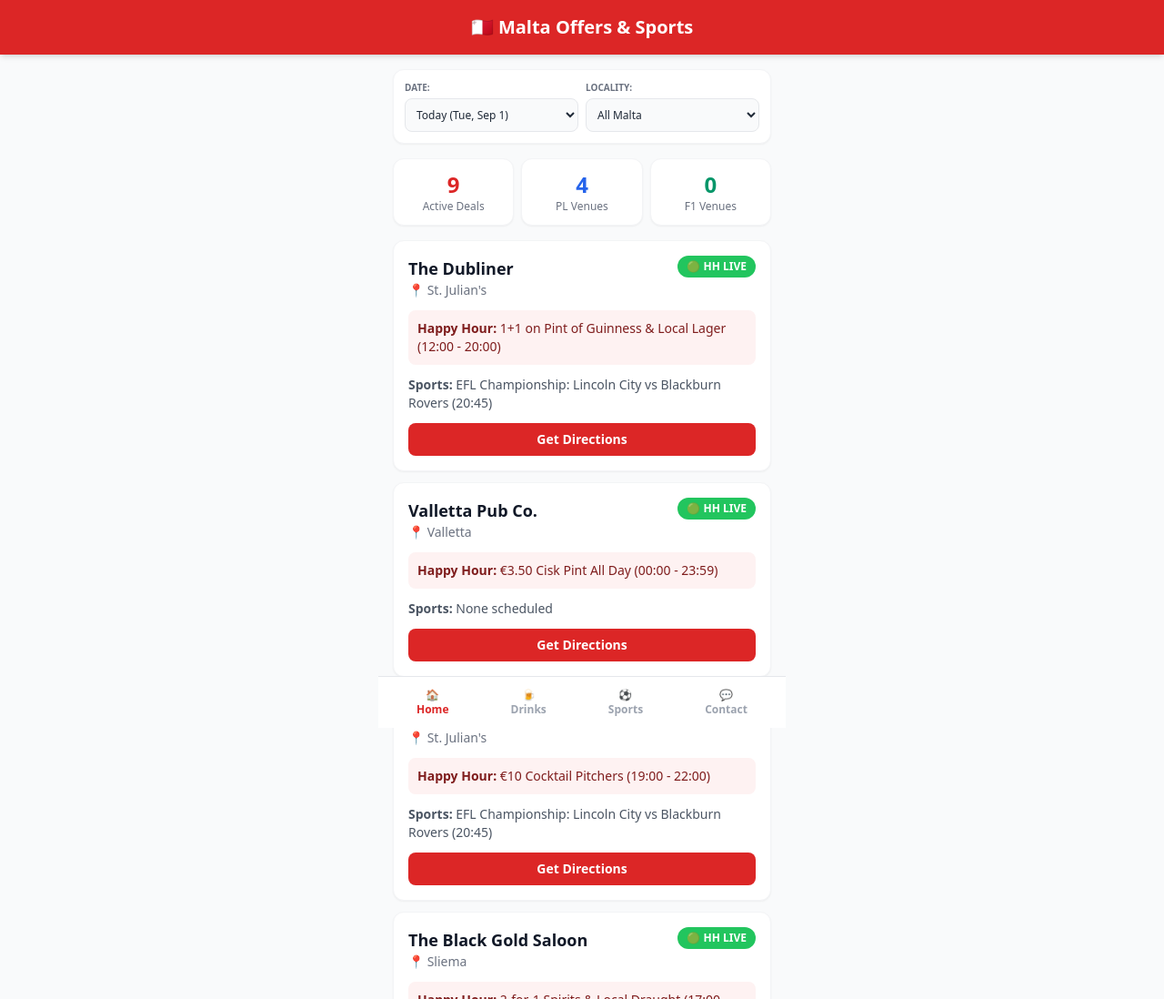
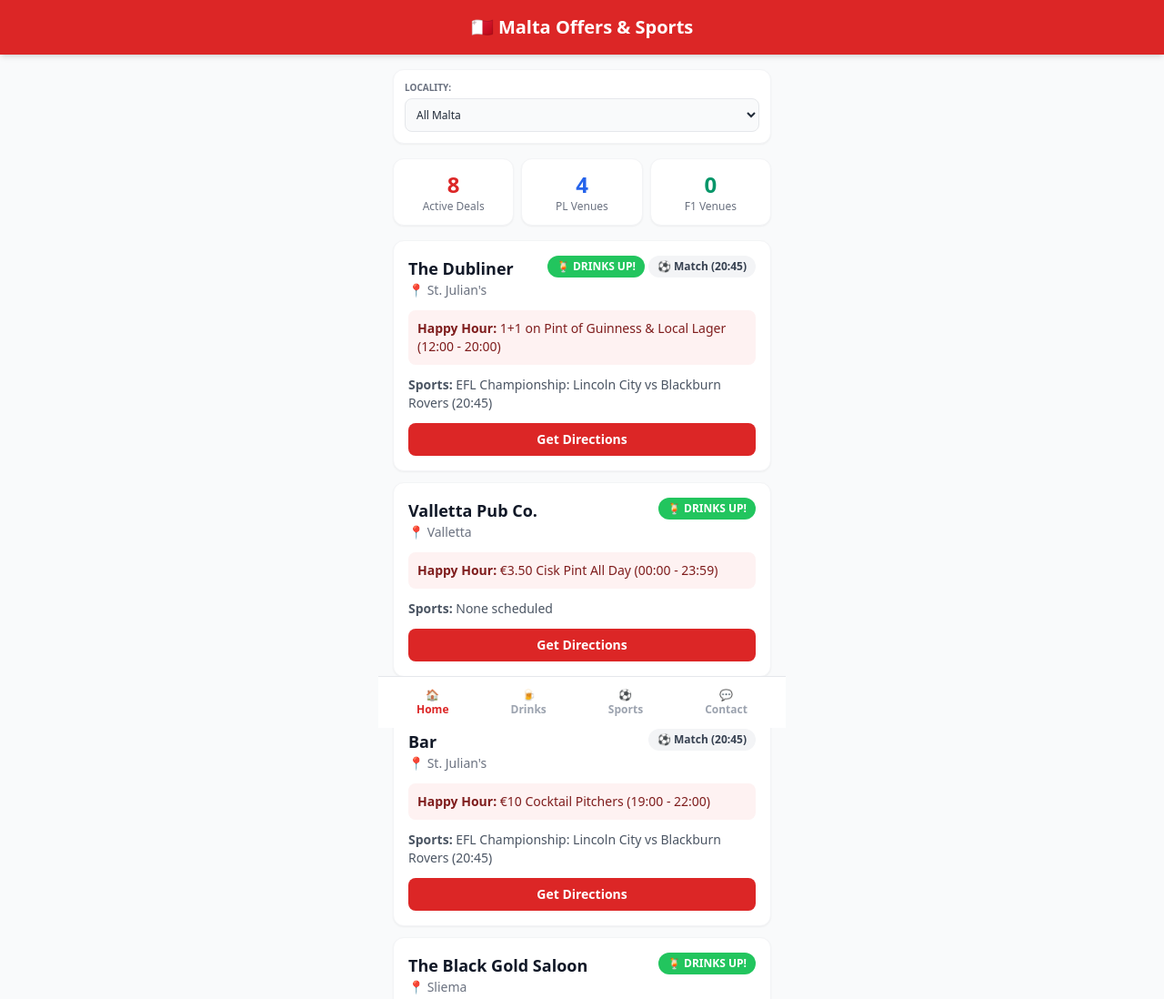
Before and after one commit to tmica554/malta-offers, a plain HTML site: page index.html in a window 1280 px wide. Shown: the top 1098 px of the page at 91% size. Drawn offline with nearby package versions, Linux system fonts and the light colour scheme.

Commit message:
Add files via upload

```diff
--- a/app.js
+++ b/app.js
@@ -40,71 +40,131 @@
   }
 }
 
-// Generate badges for Happy Hour AND Live Sports
-function getBadgesHtml(venue, dateSports, isDealAvailable, isSelectedToday) {
-  let badges = [];
+// Evaluate Happy Hour availability & time window
+function getHHStatus(venue, selectedDateStr) {
+  if (!venue.happyHour || !venue.happyHour.active || !venue.happyHour.days) {
+    return { valid: false, status: 'none' };
+  }
+
+  const selectedDateObj = new Date(selectedDateStr + 'T00:00:00');
+  const selectedDayName = DAYS_SHORT[selectedDateObj.getDay()];
+
+  if (!venue.happyHour.days.includes(selectedDayName)) {
+    return { valid: false, status: 'none' };
+  }
+
+  const isToday = selectedDateStr === getTodayString();
+  if (!isToday) {
+    return { valid: true, status: 'scheduled' };
+  }
+
+  if (!venue.happyHour.startTime || !venue.happyHour.endTime) {
+    return { valid: false, status: 'none' };
+  }
 
   const now = new Date();
   const currentMins = now.getHours() * 60 + now.getMinutes();
-
-  // 1. Happy Hour Badge
-  if (isDealAvailable && venue.happyHour.startTime && venue.happyHour.endTime) {
-    if (!isSelectedToday) {
-      badges.push('<span class="bg-blue-100 text-blue-700 text-xs px-2.5 py-1 rounded-full font-bold">🍺 HH Scheduled</span>');
-    } else {
   const [sH, sM] = venue.happyHour.startTime.split(':').map(Number);
   const startMins = sH * 60 + sM;
   const [eH, eM] = venue.happyHour.endTime.split(':').map(Number);
   const endMins = eH * 60 + eM;
 
+  // EXPIRED DEAL: Automatically hide if current time passed end time
+  if (currentMins >= endMins) {
+    return { valid: false, status: 'ended' };
+  }
+
   if (currentMins >= startMins && currentMins < endMins) {
     const minsLeft = endMins - currentMins;
     if (minsLeft <= 30) {
-          badges.push(`<span class="bg-red-600 text-white text-xs px-2.5 py-1 rounded-full font-bold animate-pulse">🚨 LAST DRINK (${minsLeft}m left)</span>`);
+      return { valid: true, status: 'last_drink', minsLeft };
+    }
+    return { valid: true, status: 'live' };
+  }
+
+  if (currentMins < startMins && (startMins - currentMins) <= 60) {
+    const minsUntil = startMins - currentMins;
+    return { valid: true, status: 'starting_soon', minsUntil };
+  }
+
+  if (currentMins < startMins) {
+    return { valid: true, status: 'later_today' };
+  }
+
+  return { valid: false, status: 'none' };
+}
+
+// Filter valid sports (hiding finished matches on today's view)
+function getValidSports(venue, selectedDateStr) {
+  const isToday = selectedDateStr === getTodayString();
+  const now = new Date();
+  const currentMins = now.getHours() * 60 + now.getMinutes();
+
+  return (venue.sports || []).filter(s => {
+    if (s.date !== selectedDateStr) return false;
+    if (isToday && s.time) {
+      const [mH, mM] = s.time.split(':').map(Number);
+      const matchStartMins = mH * 60 + mM;
+      if (currentMins >= matchStartMins + 115) return false; // Match finished
+    }
+    return true;
+  });
+}
+
+function getBadgesHtml(hhInfo, validSports, isSelectedToday) {
+  let badges = [];
+  const now = new Date();
+  const currentMins = now.getHours() * 60 + now.getMinutes();
+
+  // Happy Hour Badges
+  if (hhInfo.valid) {
+    if (!isSelectedToday) {
+      badges.push('<span class="bg-blue-100 text-blue-700 text-xs px-2.5 py-1 rounded-full font-bold">🍺 HH Scheduled</span>');
     } else {
-          badges.push('<span class="bg-green-500 text-white text-xs px-2.5 py-1 rounded-full font-bold">🟢 HH LIVE</span>');
-        }
-      } else if (currentMins < startMins && (startMins - currentMins) <= 60) {
-        const minsUntil = startMins - currentMins;
-        badges.push(`<span class="bg-amber-500 text-white text-xs px-2.5 py-1 rounded-full font-bold">🍊 HH IN ${minsUntil}M</span>`);
+      if (hhInfo.status === 'live') {
+        badges.push('<span class="bg-green-500 text-white text-xs px-2.5 py-1 rounded-full font-bold">🍹 DRINKS UP!</span>');
+      } else if (hhInfo.status === 'last_drink') {
+        badges.push(`<span class="bg-red-600 text-white text-xs px-2.5 py-1 rounded-full font-bold animate-pulse">🚨 LAST DRINK (${hhInfo.minsLeft}m left)</span>`);
+      } else if (hhInfo.status === 'starting_soon') {
+        badges.push(`<span class="bg-amber-500 text-white text-xs px-2.5 py-1 rounded-full font-bold">🍊 HH IN ${hhInfo.minsUntil}M</span>`);
+      } else if (hhInfo.status === 'later_today') {
+        badges.push('<span class="bg-gray-100 text-gray-700 text-xs px-2.5 py-1 rounded-full font-bold">🍺 HH Today</span>');
       }
     }
   }
 
-  // 2. Sports Badge
-  if (dateSports.length > 0) {
+  // Sports Badges
+  if (validSports.length > 0) {
     if (!isSelectedToday) {
       badges.push('<span class="bg-indigo-100 text-indigo-700 text-xs px-2.5 py-1 rounded-full font-bold">⚽ Match Day</span>');
     } else {
-      dateSports.forEach(s => {
+      validSports.forEach(s => {
         if (s.time) {
           const [mH, mM] = s.time.split(':').map(Number);
           const matchStartMins = mH * 60 + mM;
-          const matchEndMins = matchStartMins + 115; // Estimated 115 min broadcast
+          const matchEndMins = matchStartMins + 115;
 
           if (currentMins >= matchStartMins && currentMins < matchEndMins) {
             badges.push('<span class="bg-emerald-600 text-white text-xs px-2.5 py-1 rounded-full font-bold animate-pulse">⚽ MATCH LIVE</span>');
           } else if (currentMins < matchStartMins && (matchStartMins - currentMins) <= 60) {
             const minsUntil = matchStartMins - currentMins;
             badges.push(`<span class="bg-blue-600 text-white text-xs px-2.5 py-1 rounded-full font-bold">⚽ KICKOFF IN ${minsUntil}M</span>`);
+          } else if (currentMins < matchStartMins) {
+            badges.push(`<span class="bg-gray-100 text-gray-700 text-xs px-2.5 py-1 rounded-full font-bold">⚽ Match (${s.time})</span>`);
           }
         }
       });
     }
   }
 
-  if (badges.length === 0) {
-    return '<span class="bg-gray-100 text-gray-500 text-xs px-2.5 py-1 rounded-full font-bold">Inactive</span>';
-  }
-
   return `<div class="flex flex-wrap gap-1 justify-end">${badges.join('')}</div>`;
 }
 
-function createVenueCard(venue, dateSports, isDealAvailable, isSelectedToday) {
-  const badgeHtml = getBadgesHtml(venue, dateSports, isDealAvailable, isSelectedToday);
+function createVenueCard(venue, hhInfo, validSports, isSelectedToday) {
+  const badgeHtml = getBadgesHtml(hhInfo, validSports, isSelectedToday);
 
-  const sportsHtml = dateSports.length > 0
-    ? dateSports.map(s => `${s.category}: ${s.match} (${s.time})`).join(', ')
+  const sportsHtml = validSports.length > 0
+    ? validSports.map(s => `${s.category}: ${s.match} (${s.time})`).join(', ')
     : 'None scheduled';
 
   return `
@@ -117,7 +177,7 @@
         ${badgeHtml}
       </div>
       <div class="text-sm bg-red-50 text-red-900 p-2.5 rounded-lg">
-        <strong>Happy Hour:</strong> ${isDealAvailable ? `${venue.happyHour.deal} (${venue.happyHour.startTime} - ${venue.happyHour.endTime})` : 'No deal on this date'}
+        <strong>Happy Hour:</strong> ${hhInfo.valid ? `${venue.happyHour.deal} (${venue.happyHour.startTime} - ${venue.happyHour.endTime})` : 'No active deal'}
       </div>
       <div class="text-sm text-gray-600">
         <strong>Sports:</strong> ${sportsHtml}
@@ -130,13 +190,11 @@
 }
 
 function applyFilters() {
-  const selectedDateStr = document.getElementById('date-filter').value || getTodayString();
+  const dateSelect = document.getElementById('date-filter');
+  const selectedDateStr = dateSelect.value || getTodayString();
   const selectedLocality = document.getElementById('locality-filter').value;
 
-  const selectedDateObj = new Date(selectedDateStr + 'T00:00:00');
-  const selectedDayName = DAYS_SHORT[selectedDateObj.getDay()];
   const isSelectedToday = selectedDateStr === getTodayString();
-
   const filtered = globalVenues.filter(v => selectedLocality === 'ALL' || v.locality === selectedLocality);
 
   const homeContainer = document.getElementById('home-venue-list');
@@ -152,26 +210,33 @@
   let f1Count = 0;
 
   filtered.forEach(venue => {
-    const dateSports = (venue.sports || []).filter(s => s.date === selectedDateStr);
-    const isDealAvailable = venue.happyHour.active && venue.happyHour.days && venue.happyHour.days.includes(selectedDayName);
+    const hhInfo = getHHStatus(venue, selectedDateStr);
+    const validSports = getValidSports(venue, selectedDateStr);
 
-    if (isDealAvailable) activeDealsCount++;
-    if (dateSports.some(s => s.category.includes('Premier League') || s.category.includes('Championship'))) plCount++;
-    if (dateSports.some(s => s.category === 'F1')) f1Count++;
+    if (hhInfo.valid) activeDealsCount++;
+    if (validSports.some(s => s.category.includes('Premier League') || s.category.includes('Championship'))) plCount++;
+    if (validSports.some(s => s.category === 'F1')) f1Count++;
 
-    const cardHtml = createVenueCard(venue, dateSports, isDealAvailable, isSelectedToday);
+    const cardHtml = createVenueCard(venue, hhInfo, validSports, isSelectedToday);
 
-    // HOME TAB STRICT FILTER: Only show cards with active deals OR sports on the selected date
-    if (isDealAvailable || dateSports.length > 0) {
+    // HOME TAB STRICT FILTER: Show only live/imminent HH or live/upcoming sports today
+    if (isSelectedToday) {
+      const isHHLiveOrImminent = hhInfo.valid && (hhInfo.status === 'live' || hhInfo.status === 'last_drink' || hhInfo.status === 'starting_soon');
+      if (isHHLiveOrImminent || validSports.length > 0) {
         homeContainer.innerHTML += cardHtml;
       }
+    } else {
+      if (hhInfo.valid || validSports.length > 0) {
+        homeContainer.innerHTML += cardHtml;
+      }
+    }
 
-    if (isDealAvailable) drinksContainer.innerHTML += cardHtml;
-    if (dateSports.length > 0) sportsContainer.innerHTML += cardHtml;
+    if (hhInfo.valid) drinksContainer.innerHTML += cardHtml;
+    if (validSports.length > 0) sportsContainer.innerHTML += cardHtml;
   });
 
   if (homeContainer.innerHTML === '') {
-    homeContainer.innerHTML = '<p class="text-gray-400 text-center py-6">No active deals or live sports scheduled for this selection.</p>';
+    homeContainer.innerHTML = '<p class="text-gray-400 text-center py-6 text-sm">No active deals or live sports happening right now.</p>';
   }
 
   document.getElementById('count-deals').textContent = activeDealsCount;
@@ -181,10 +246,22 @@
 
 function switchTab(tabName) {
   const filterContainer = document.getElementById('filter-container');
+  const dateWrapper = document.getElementById('date-filter-wrapper');
+  const dateSelect = document.getElementById('date-filter');
+
   if (tabName === 'contact') {
     filterContainer.classList.add('hidden');
+  } else if (tabName === 'home') {
+    filterContainer.classList.remove('hidden');
+    dateWrapper.classList.add('hidden');
+    filterContainer.classList.remove('grid-cols-2');
+    filterContainer.classList.add('grid-cols-1');
+    dateSelect.value = getTodayString(); // Reset to today
   } else {
     filterContainer.classList.remove('hidden');
+    dateWrapper.classList.remove('hidden');
+    filterContainer.classList.remove('grid-cols-1');
+    filterContainer.classList.add('grid-cols-2');
   }
 
   ['home', 'drinks', 'sports', 'contact'].forEach(tab => {
@@ -200,6 +277,8 @@
       navBtn.classList.add('text-gray-400');
     }
   });
+
+  applyFilters();
 }
 
 populateDateFilter();
--- a/index.html
+++ b/index.html
@@ -16,15 +16,15 @@
 
   <main class="max-w-md mx-auto p-4 space-y-4">
 
-    <!-- Dual Filters: Date & Locality -->
-    <div id="filter-container" class="bg-white p-3 rounded-xl shadow-sm border border-gray-100 grid grid-cols-2 gap-2">
-      <div>
+    <!-- Dynamic Filter Header -->
+    <div id="filter-container" class="bg-white p-3 rounded-xl shadow-sm border border-gray-100 grid grid-cols-1 gap-2">
+      <div id="date-filter-wrapper" class="hidden">
         <label class="block text-[10px] font-bold text-gray-500 uppercase mb-1">Date:</label>
         <select id="date-filter" onchange="applyFilters()" class="w-full bg-gray-50 border text-xs rounded-lg p-2 font-medium">
-          <!-- Dynamically filled by app.js -->
+          <!-- Filled dynamically by app.js -->
         </select>
       </div>
-      <div>
+      <div id="locality-filter-wrapper" class="w-full">
         <label class="block text-[10px] font-bold text-gray-500 uppercase mb-1">Locality:</label>
         <select id="locality-filter" onchange="applyFilters()" class="w-full bg-gray-50 border text-xs rounded-lg p-2 font-medium">
           <option value="ALL">All Malta</option>
@@ -33,6 +33,8 @@
           <option value="Valletta">Valletta</option>
           <option value="Gzira">Gzira</option>
           <option value="Bugibba">Bugibba</option>
+          <option value="Marsaxlokk">Marsaxlokk</option>
+          <option value="Mellieha">Mellieha</option>
         </select>
       </div>
     </div>
--- a/sw.js
+++ b/sw.js
@@ -1,4 +1,4 @@
-const CACHE_NAME = 'malta-offers-v6';
+const CACHE_NAME = 'malta-offers-v7';
 const ASSETS_TO_CACHE = [
   './',
   './index.html',
```
Lines whose indentation alone changed are shown as unchanged.
